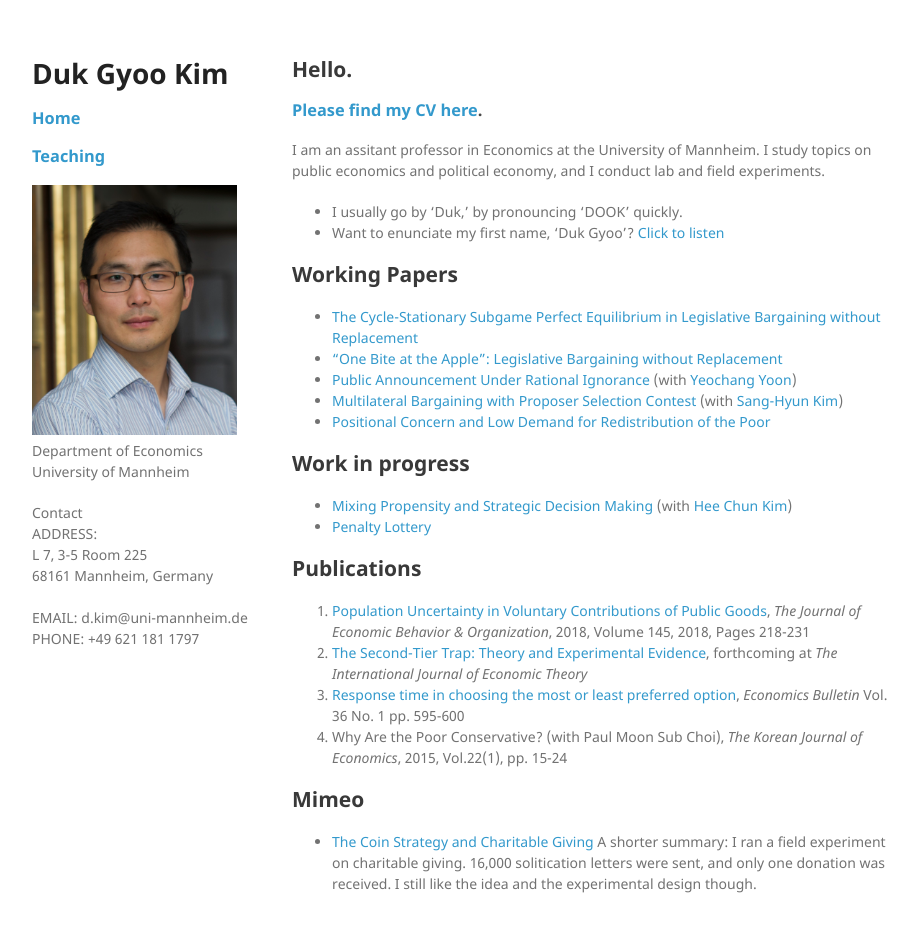
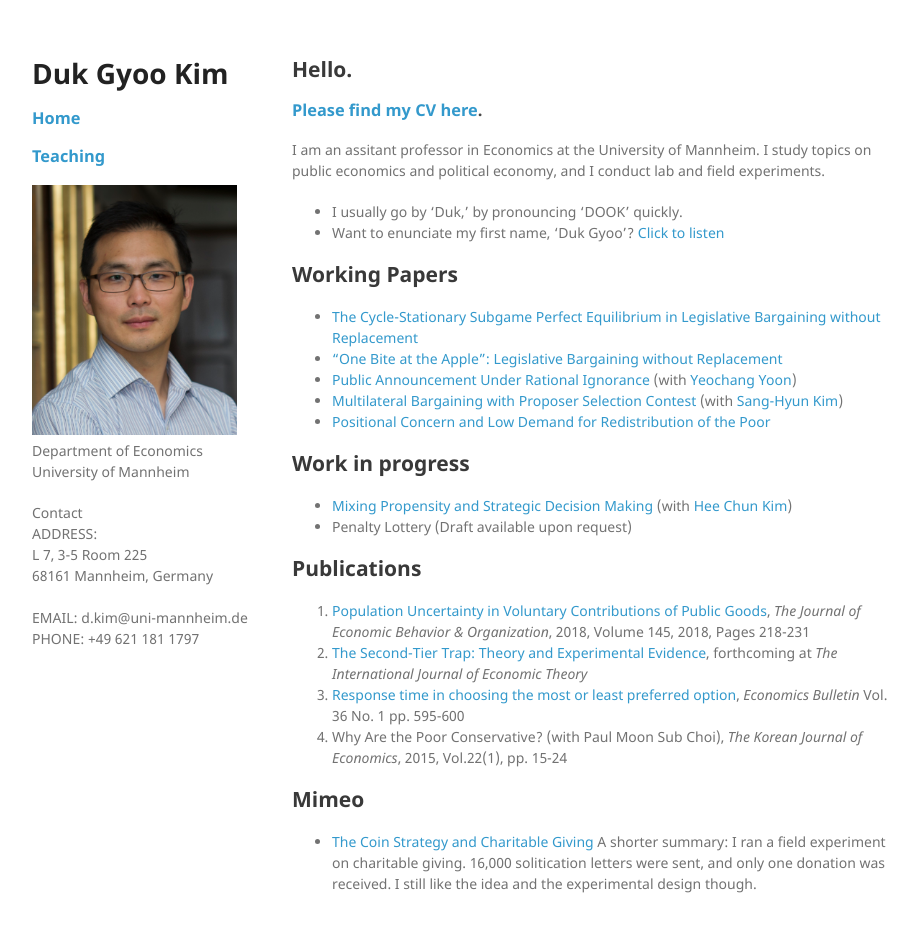
Before and after one commit to kimdukgyoo/kimdukgyoo.github.io, a Jekyll site: the page built from index.md, in a window 1280 px wide and 964 px high. Shown: the top 932 px of the window, without its empty margins (178-1096 px from the left). Built offline with Jekyll 4.4.1, drawn with Linux system fonts in a browser that asks for light colours; our own code applies the rules of GitHub Pages for plain Markdown files.

Commit message:
Update index.md

```diff
--- a/index.md
+++ b/index.md
@@ -18,7 +18,8 @@ I am an assitant professor in Economics at the University of Mannheim. I study t
 
 ## Work in progress
 * <a href="https://kimdukgyoo.github.io/pdfjs/web/mixing-propensity-strategic_20180220.pdf" target="_blank"> Mixing Propensity and Strategic Decision Making</a> (with [Hee Chun Kim](https://sites.google.com/site/hckim0822/home "Hee Chun Kim's webpage"))
-* <a href="https://kimdukgyoo.github.io/pdfjs/web/penalty-lottery.pdf" targer="_blank"> Penalty Lottery </a>
+* Penalty Lottery (Draft available upon request)
+<!-- * <a href="https://kimdukgyoo.github.io/pdfjs/web/penalty-lottery.pdf" targer="_blank"> Penalty Lottery </a> -->
 
 ## Publications
 1.  <a href="https://doi.org/10.1016/j.jebo.2017.10.009" target="_blank"> Population Uncertainty in Voluntary Contributions of Public Goods</a>, _The Journal of Economic Behavior & Organization_, 2018, Volume 145, 2018, Pages 218-231
```
